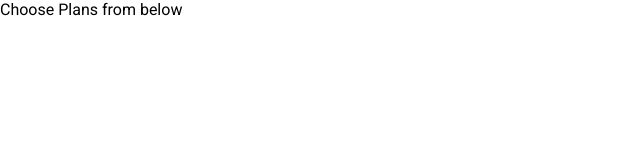
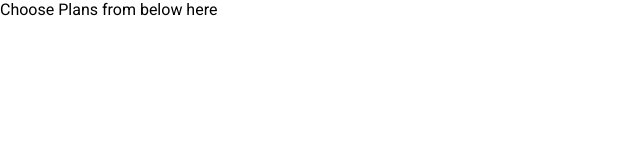
Before and after one commit to MdIslamNeon/advanced-internship, a Next.js app: page /choose-plan in a window 1280 px wide. Shown: the top 160 px of the page, without its empty margins (0-640 px from the left). Built offline with nearby package versions, Linux system fonts and the light colour scheme; no server answers.

Commit message:
testing v2

```diff
--- a/src/app/choose-plan/page.tsx
+++ b/src/app/choose-plan/page.tsx
@@ -1,7 +1,7 @@
 import React from "react";
 
 function ChoosePlanPage() {
-  return <div>Choose Plans from below</div>;
+  return <div>Choose Plans from below here</div>;
 }
 
 export default ChoosePlanPage;
```
